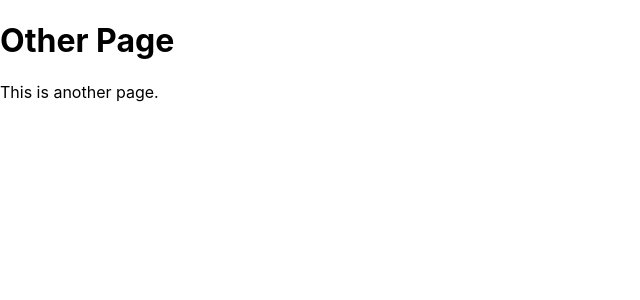
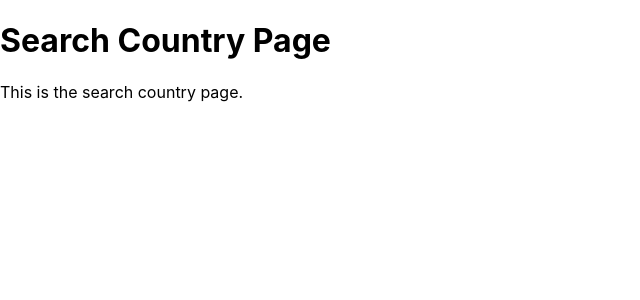
Before and after one commit to SamOBrienOlinger/Bouncing-Countries-Frontend, a React (Create React App) app in the folder bouncing-countries-frontend/: page /search in a window 1280 px wide. Shown: the top 300 px of the page, without its empty margins (0-640 px from the left). Built offline with nearby package versions, Linux system fonts and the light colour scheme.

Commit message:
Delete and update components and pages files

```diff
--- a/bouncing-countries-frontend/src/components/NavBar.js
+++ /dev/null
@@ -1,6 +0,0 @@
-// import React from "react";
-// import NavBar from "react-bootstrap/NavBar";
-// import Nav from "react-bootstrap/NavBar";
-// import logo from "../assets/bouncing-countries-logo.png";
-// import styles from "../styles/NavBar.module.css";
-// import { NavLink } from "react-router-dom";
--- a/bouncing-countries-frontend/src/pages/LandingPage.js
+++ b/bouncing-countries-frontend/src/pages/LandingPage.js
@@ -13,12 +13,9 @@ const LandingPage = () => {
           <p>Go ahead, bounce a country! What country are you looking for?</p>
           <Search />
         </div>
-        <Link
-          to="/searchcountry"
-          className="App-link"
-        >
-          Go to SearchCountry
-        </Link>
+        <Link to="/search" className="App-link">
+  Go to SearchCountry
+</Link>
       </header>
     </div>
   );
--- a/bouncing-countries-frontend/src/pages/SearchCountry.js
+++ b/bouncing-countries-frontend/src/pages/SearchCountry.js
@@ -1,12 +1,12 @@
 import React from 'react';
 
-const OtherPage = () => {
+const SearchCountry = () => {
   return (
     <div>
-      <h1>Other Page</h1>
-      <p>This is another page.</p>
+      <h1>Search Country Page</h1>
+      <p>This is the search country page.</p>
     </div>
   );
 };
 
-export default OtherPage;
+export default SearchCountry;
```
Also changed, not shown: bouncing-countries-frontend/src/components/Search.js (renamed from bouncing-countries-frontend/src/Search.js).
